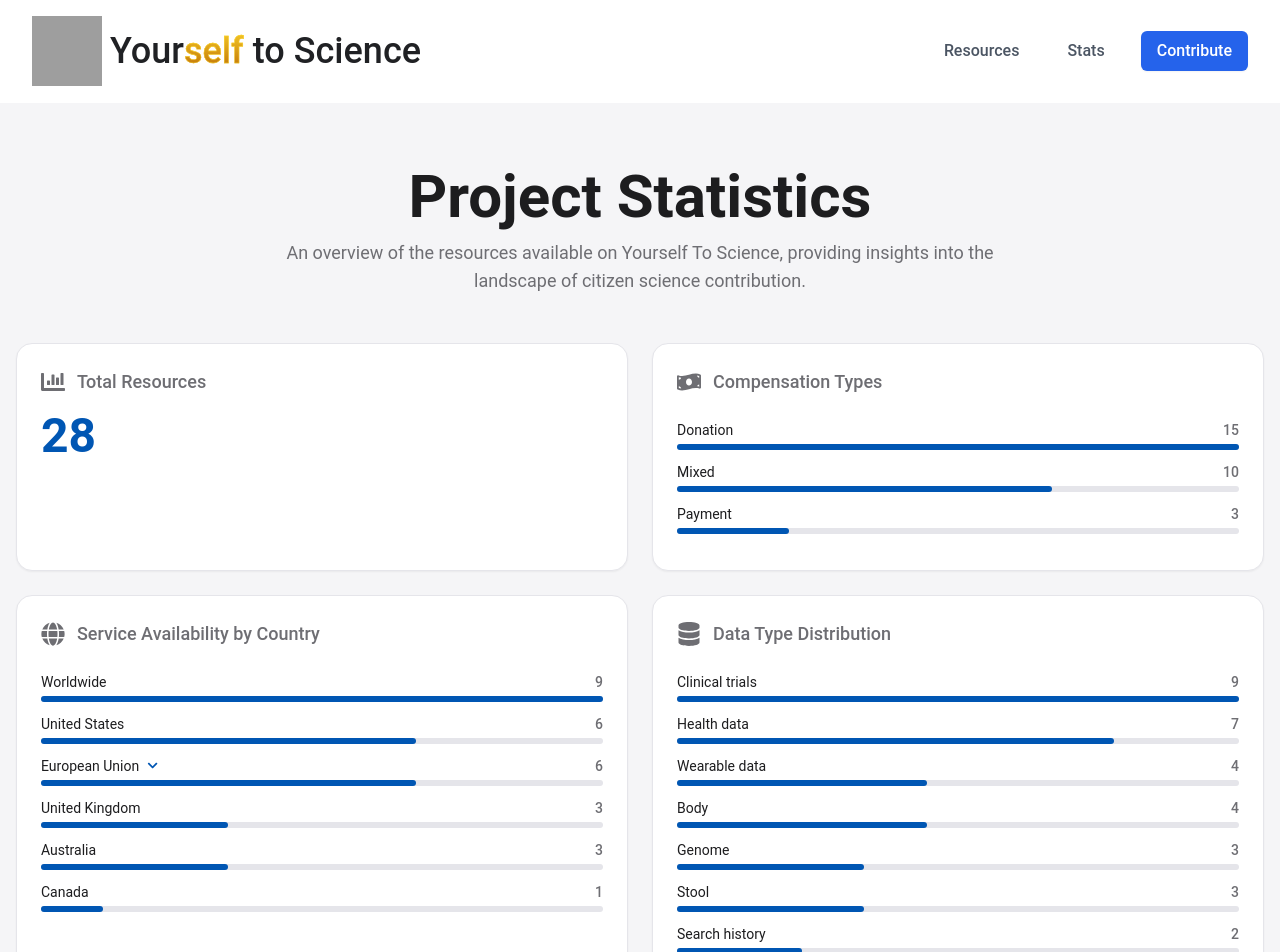
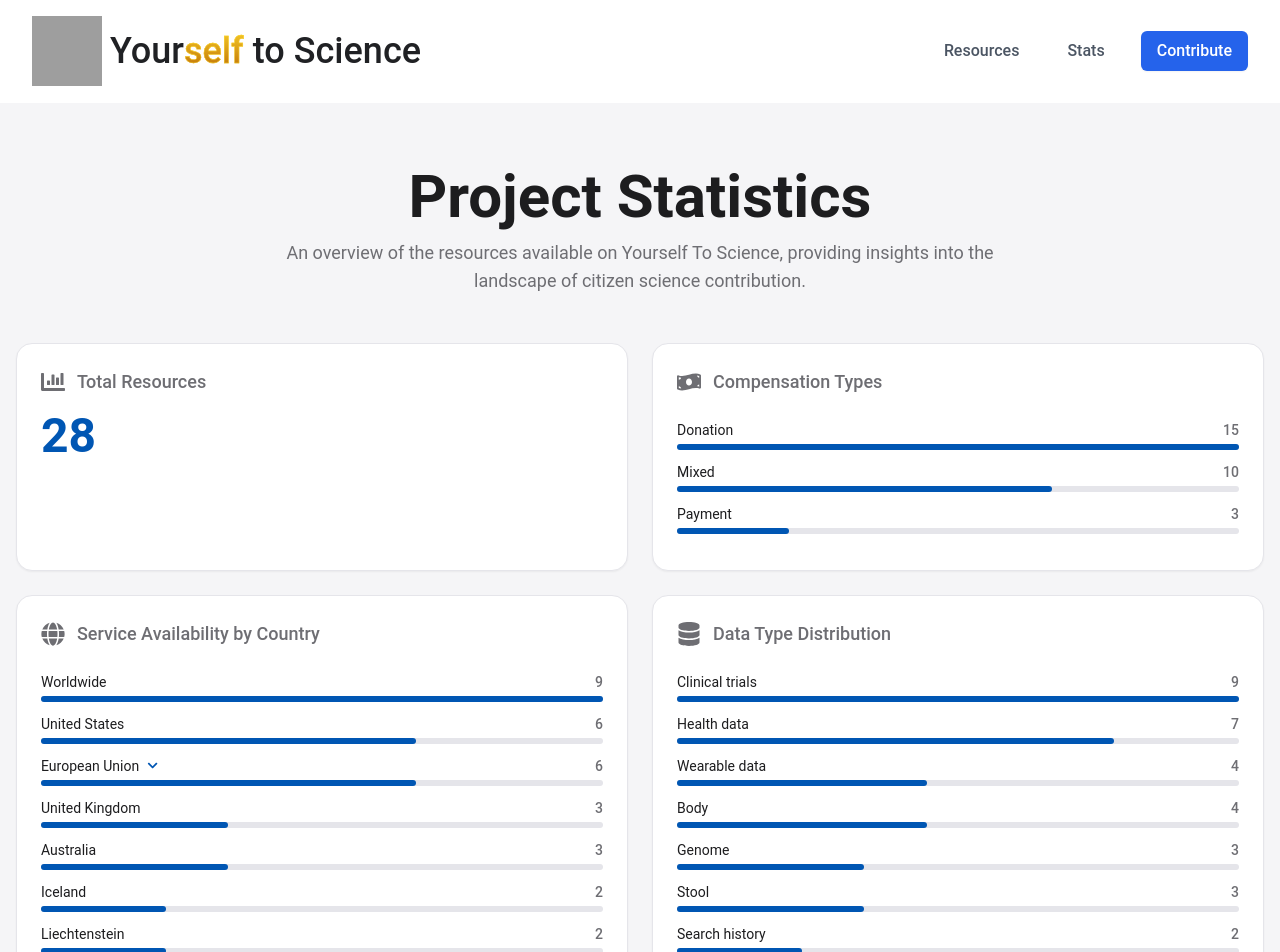
Before and after one commit to yourselftoscience/yourselftoscience.org, a Next.js app: page /stats in a window 1280 px wide. Shown: the top 952 px of the page. Built offline with nearby package versions, Linux system fonts and the light colour scheme; grey boxes are pictures that could not be loaded.

Commit message:
feat: update EU Clinical Trials Register and Curewiki resources in CSV, JSON, and resources.js to include Iceland, Liechtenstein, and Norway for enhanced geographical coverage

```diff
--- a/src/data/resources.js
+++ b/src/data/resources.js
@@ -153,8 +153,8 @@ const rawResources = [
     organization: 'European Medicines Agency (EMA)',
     link: 'https://euclinicaltrials.eu/search-for-clinical-trials/',
     dataTypes: ['Clinical trials'],
-    countries: ['European Union'],
-    countryCodes: ['EU'],
+    countries: ['European Union', 'Iceland', 'Liechtenstein', 'Norway'],
+    countryCodes: ['EU', 'IS', 'LI', 'NO'],
     compensationType: 'mixed',
   },
   {
@@ -183,8 +183,8 @@ const rawResources = [
     organization: 'Curewiki',
     link: 'https://www.curewiki.health/',
     dataTypes: ['Clinical trials'],
-    countries: ['European Union'],
-    countryCodes: ['EU'],
+    countries: ['European Union', 'Iceland', 'Liechtenstein', 'Norway'],
+    countryCodes: ['EU', 'IS', 'LI', 'NO'],
     compensationType: 'mixed',
     citations: [
       {
```
Also changed, not shown: public/resources.json (+16 -4 lines), public/resources.csv, 1 other file (tests, documents, lock files or other folders).
